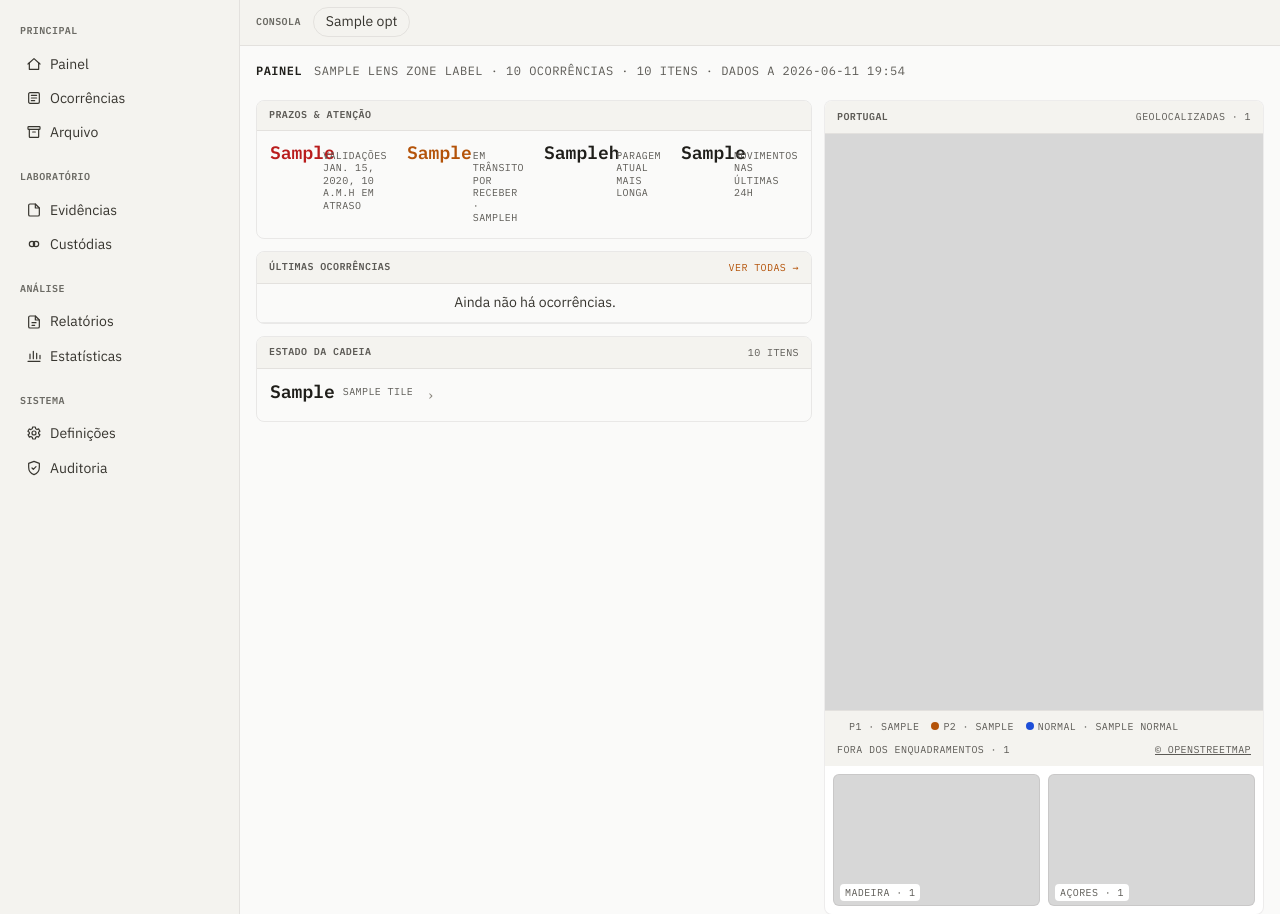
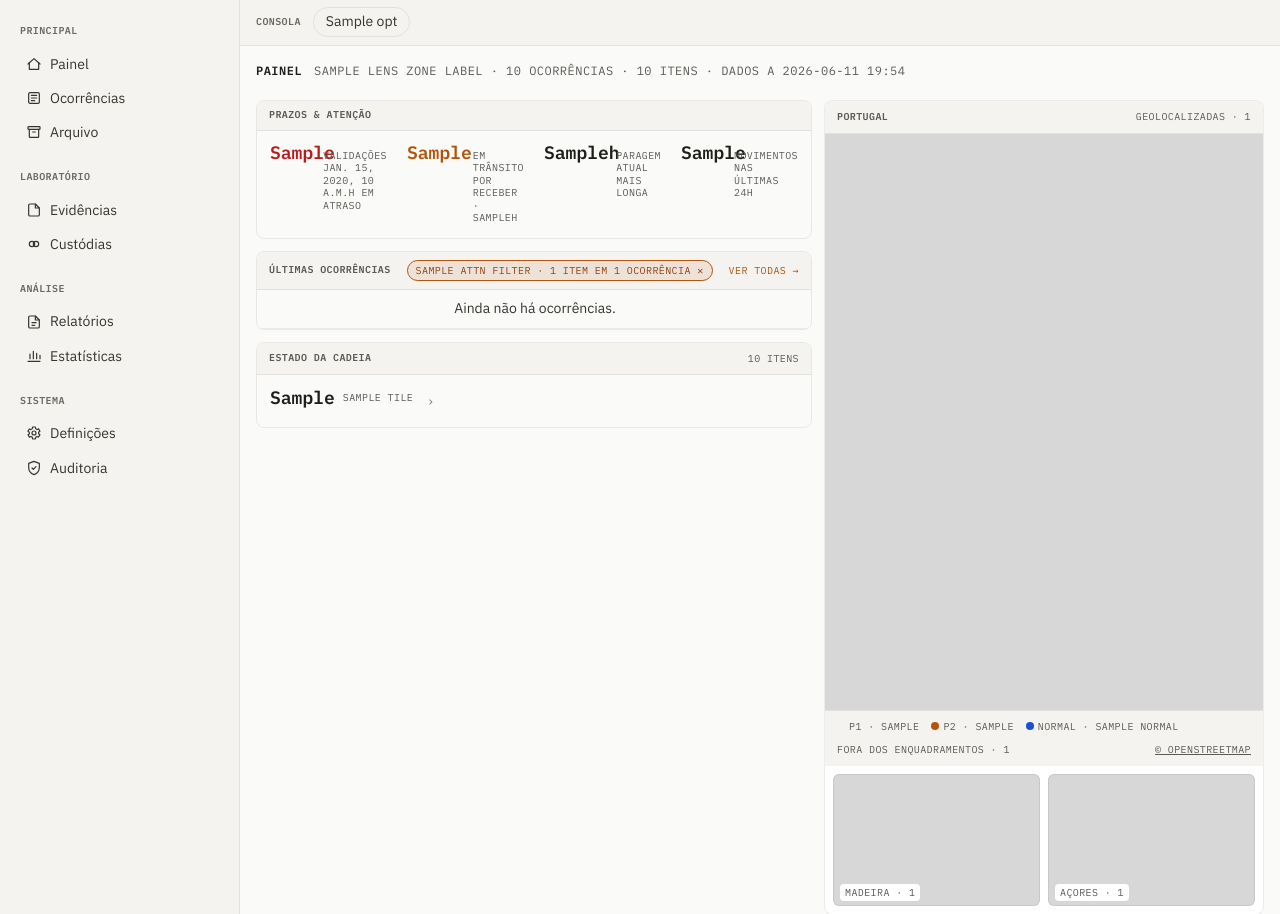
Before and after one commit to joao-pt/ForensiQ, a Django app: template src/frontend/templates/dashboard.html in a window 1280 px wide. Shown: the part 53-967 px from the top of the page. Run offline with Django 5.2, Linux system fonts and the light colour scheme; the template is opened without the code that fills it: most values are stand-ins (such as "Sample title", 1, 10 or a date in 2020).

Commit message:
feat(painel): prazos filtram a tabela local + alvo DEVICE clicavel
- aging_sla (fonte unica) passa a devolver tambem os IDs de evidencia
  de cada conjunto (overdue_ids/transit_ids): os numeros do painel sao
  RE-DERIVAVEIS — quem clica ve exatamente os itens que contam
- ?attn=overdue|transit filtra a tabela "Ultimas ocorrencias" do
  proprio painel (a queixa: "1 validacao em atraso, mas ao clicar
  apareciam varias" — o destino antigo era um conjunto mais lato);
  prazo ativo destacado a accent + chip no cabecalho com a contagem
  exata ("1 item em 1 ocorrencia") e limpeza num clique
- prazos a zero ficam informativos (sem link) — nada de cliques mortos
- feed: alvos DEVICE resolvem pelo registo de EVIDENCIA do dispositivo
  (mesmo id, padrao do seed/auditoria) — "Dispositivo Digital
  OC-2026-0001.1" clicavel em vez de "Dispositivo Digital #1" morto

```diff
--- a/src/frontend/static/css/components/geo-hero.css
+++ b/src/frontend/static/css/components/geo-hero.css
@@ -387,3 +387,26 @@ a.attn-row:focus-visible {
 /* Cor SÓ quando classifica: número vermelho/âmbar apenas com risco real (>0). */
 .attn-row--hot .attn-row__num { color: var(--danger); }
 .attn-row--warn .attn-row__num { color: var(--warning-strong); }
+
+/* Prazo ATIVO (a filtrar a tabela abaixo): selecionado = accent, como em
+   toda a app. */
+.attn-row--active {
+    background: var(--accent-tint);
+    border-color: var(--accent);
+}
+
+/* Chip do filtro ativo no cabeçalho da tabela (clicar limpa). */
+.attn-filter-chip {
+    font-family: var(--font-mono);
+    font-size: var(--fs-2xs);
+    text-transform: uppercase;
+    letter-spacing: var(--tracking-wide);
+    color: var(--accent-on-tint);
+    background: var(--accent-tint);
+    border: 1px solid var(--accent);
+    border-radius: var(--r-pill);
+    padding: 2px var(--sp-2);
+    text-decoration: none;
+    white-space: nowrap;
+}
+.attn-filter-chip:hover { background: var(--accent-tint-hover); }
--- a/src/frontend/templates/dashboard.html
+++ b/src/frontend/templates/dashboard.html
@@ -30,18 +30,34 @@
       <section class="section" aria-label="Prazos e atenção">
         <header class="section__head"><h2 class="section__title">Prazos &amp; atenção</h2></header>
         <div class="section__body section__body--flush">
+          {# Prazos com contagem >0 FILTRAM a tabela abaixo (?attn=) — o número é re-derivável no clique. #}
           <div class="attn-strip">
-            <a class="attn-row{% if sla.validations_overdue %} attn-row--hot{% endif %}"
-               href="/evidences/?state=a_guarda_opc"
-               title="Abre a lista de TODOS os itens à guarda do OPC (conjunto mais lato que o nº em atraso)">
+            {% if sla.validations_overdue %}
+            <a class="attn-row attn-row--hot{% if attn_filter.key == 'overdue' %} attn-row--active{% endif %}"
+               href="?attn=overdue" title="Filtrar a tabela pelas ocorrências com validações em atraso"
+               {% if attn_filter.key == 'overdue' %}aria-current="true"{% endif %}>
               <span class="attn-row__num">{{ sla.validations_overdue }}</span>
               <span class="attn-row__label">validações {{ sla.deadline_hours }}h em atraso</span>
             </a>
-            <a class="attn-row{% if sla.in_transit %} attn-row--warn{% endif %}"
-               href="/inbound/" title="Prova encaminhada ainda por receber">
+            {% else %}
+            <div class="attn-row">
+              <span class="attn-row__num">0</span>
+              <span class="attn-row__label">validações {{ sla.deadline_hours }}h em atraso</span>
+            </div>
+            {% endif %}
+            {% if sla.in_transit %}
+            <a class="attn-row attn-row--warn{% if attn_filter.key == 'transit' %} attn-row--active{% endif %}"
+               href="?attn=transit" title="Filtrar a tabela pelas ocorrências com prova por receber"
+               {% if attn_filter.key == 'transit' %}aria-current="true"{% endif %}>
               <span class="attn-row__num">{{ sla.in_transit }}</span>
-              <span class="attn-row__label">em trânsito por receber{% if sla.in_transit %} · {{ sla.oldest_transit_hours }}h{% endif %}</span>
+              <span class="attn-row__label">em trânsito por receber · {{ sla.oldest_transit_hours }}h</span>
             </a>
+            {% else %}
+            <div class="attn-row">
+              <span class="attn-row__num">0</span>
+              <span class="attn-row__label">em trânsito por receber</span>
+            </div>
+            {% endif %}
             <div class="attn-row">
               <span class="attn-row__num">{{ dwell.longest_open_hours }}h</span>
               <span class="attn-row__label">paragem atual mais longa</span>
@@ -59,6 +75,12 @@
       <section class="section" aria-label="Últimas ocorrências">
         <header class="section__head">
           <h2 class="section__title">Últimas ocorrências</h2>
+          {% if attn_filter %}
+          <a class="attn-filter-chip" href="/dashboard/"
+             title="Limpar o filtro (mostrar todas)">
+            {{ attn_filter.label }} · {{ attn_filter.n_items }} ite{{ attn_filter.n_items|pluralize:"m,ns" }} em {{ attn_filter.n_occ }} ocorrência{{ attn_filter.n_occ|pluralize }} ✕
+          </a>
+          {% endif %}
           <a class="section__more" href="/occurrences/">Ver todas →</a>
         </header>
         <div class="section__body section__body--flush">
```
Also changed, not shown: src/backend/core/analytics.py (+11 -4 lines), src/backend/core/frontend_views.py (+28 -3 lines).
